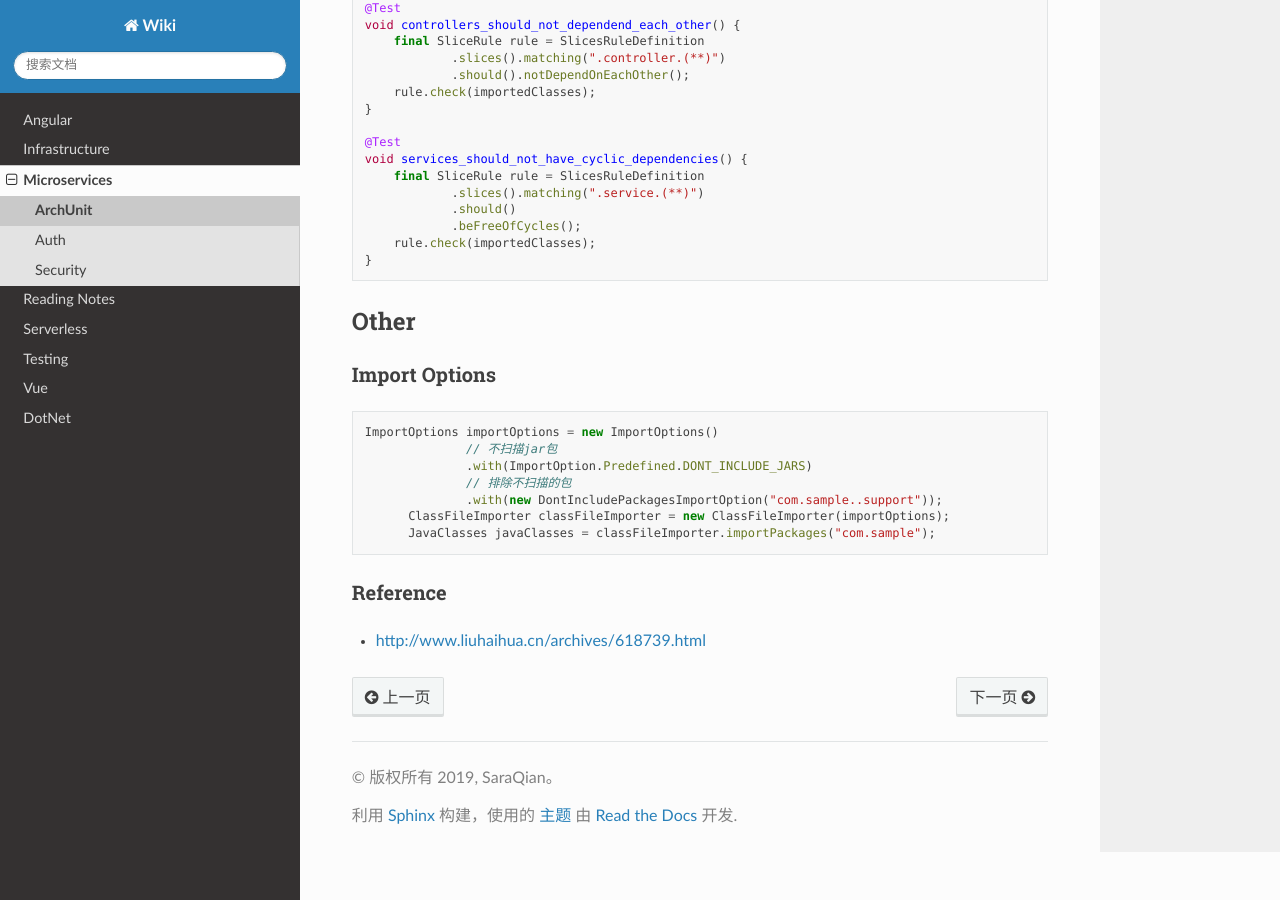
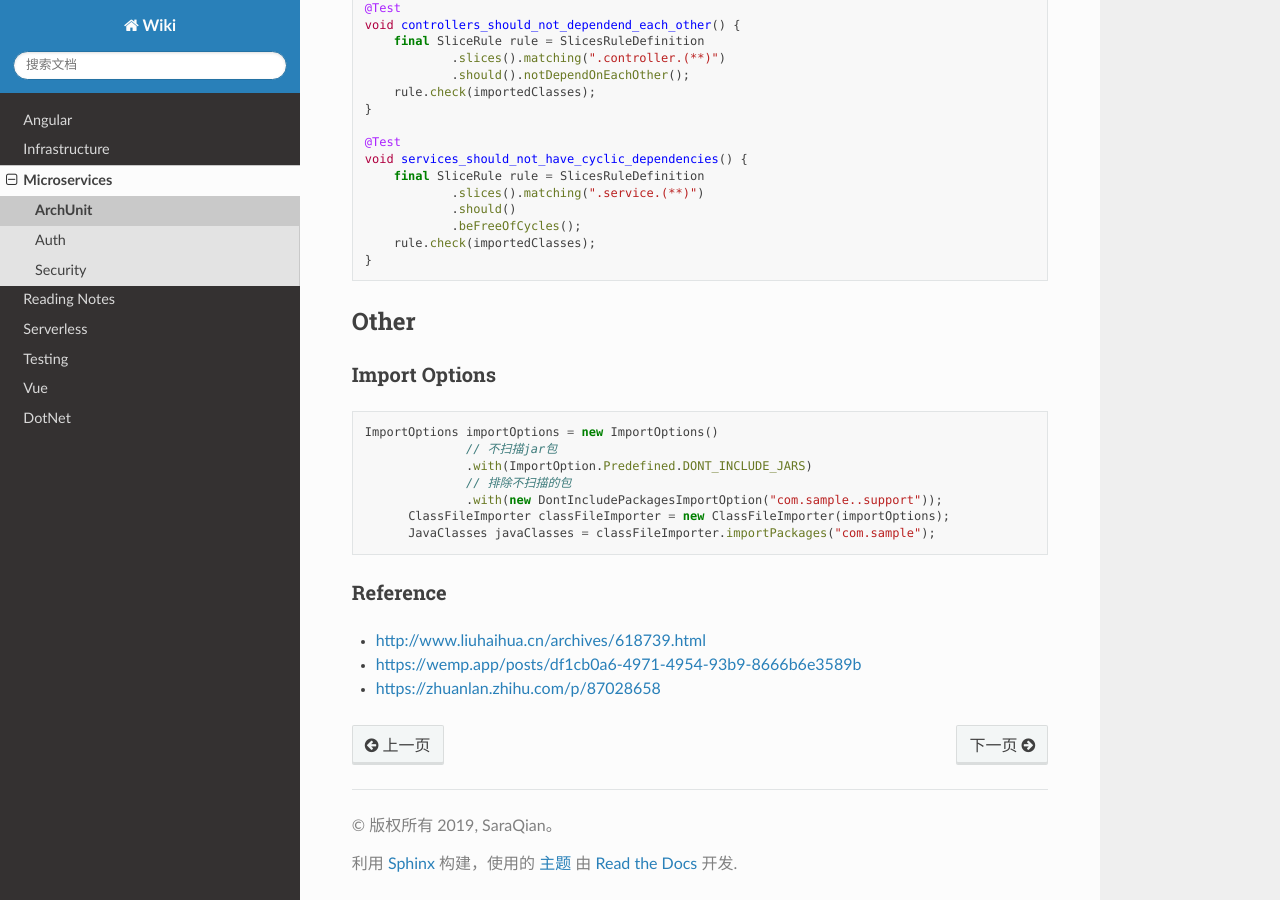
Before and after one commit to abigail830/Sphinx_wiki, a Sphinx documentation site: the page built from source/Microservices/ArchUnit.rst, in a window 1280 px wide and 900 px high, scrolled down 2106 px. Built offline with Sphinx 7.4.7 and the Read the Docs theme 2.0.0, drawn with Linux system fonts in a browser that asks for light colours; some of the changed lines change nothing that is shown.

Commit message:
Update ArchUnit.rst

```diff
--- a/source/Microservices/ArchUnit.rst
+++ b/source/Microservices/ArchUnit.rst
@@ -141,6 +141,8 @@ Import Options
 Reference
 ^^^^^^^^^^^^^^
 * http://www.liuhaihua.cn/archives/618739.html
+* https://wemp.app/posts/df1cb0a6-4971-4954-93b9-8666b6e3589b
+* https://zhuanlan.zhihu.com/p/87028658
 
 
 .. index:: ArchUnit
```
